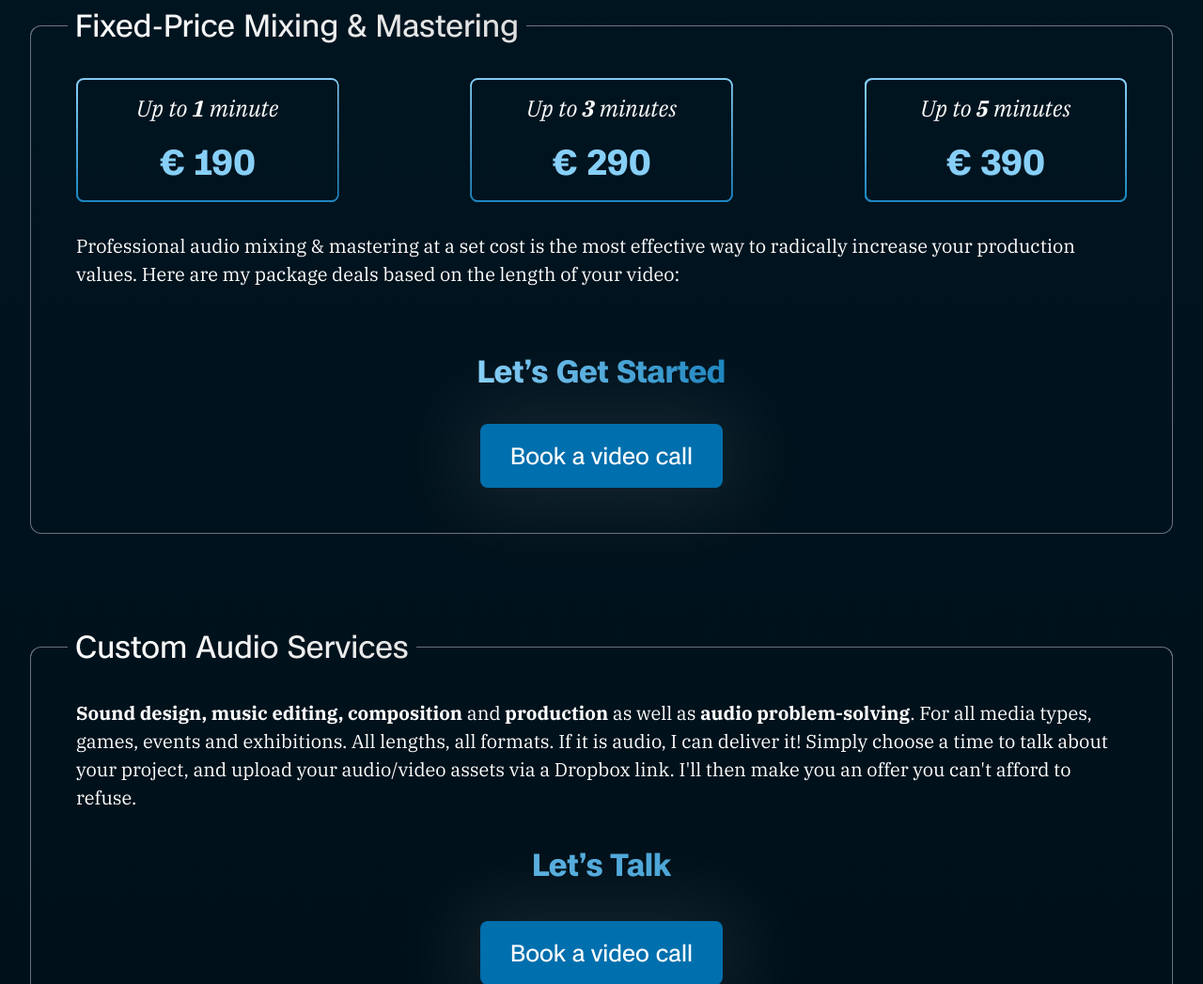
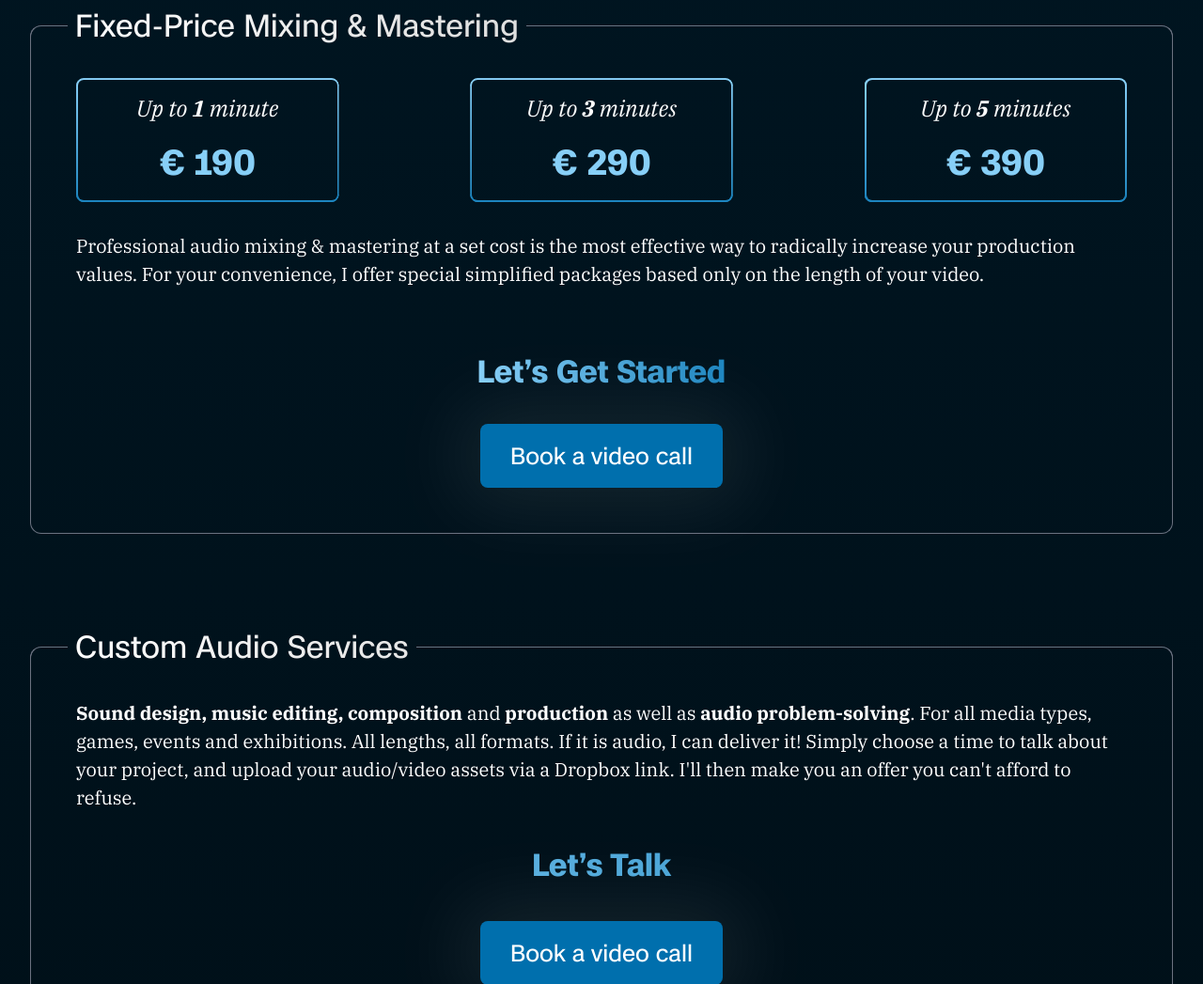
Before and after one commit to coreequip/final-audio, a website: page index.html in a window 1280 px wide. Shown: the part 695-1742 px from the top of the page at 94% size. Drawn offline with Linux system fonts and the light colour scheme.

Commit message:
Change text

```diff
--- a/index.html
+++ b/index.html
@@ -46,8 +46,9 @@
             </div>
         </div>
         <p class="mt-8">
-            Professional audio mixing &amp; mastering at a set cost is the most effective way to radically
-            increase your production values. Here are my package deals based on the length of your video:
+            Professional audio mixing &amp; mastering at a set cost is the most effective way
+            to radically increase your production values.
+            For your convenience, I offer special simplified packages based only on the length of your video.
         </p>
         <div class="text-center">
             <h2 class="mt-16 mb-8 inline-block">Let’s Get Started</h2><br>
```
